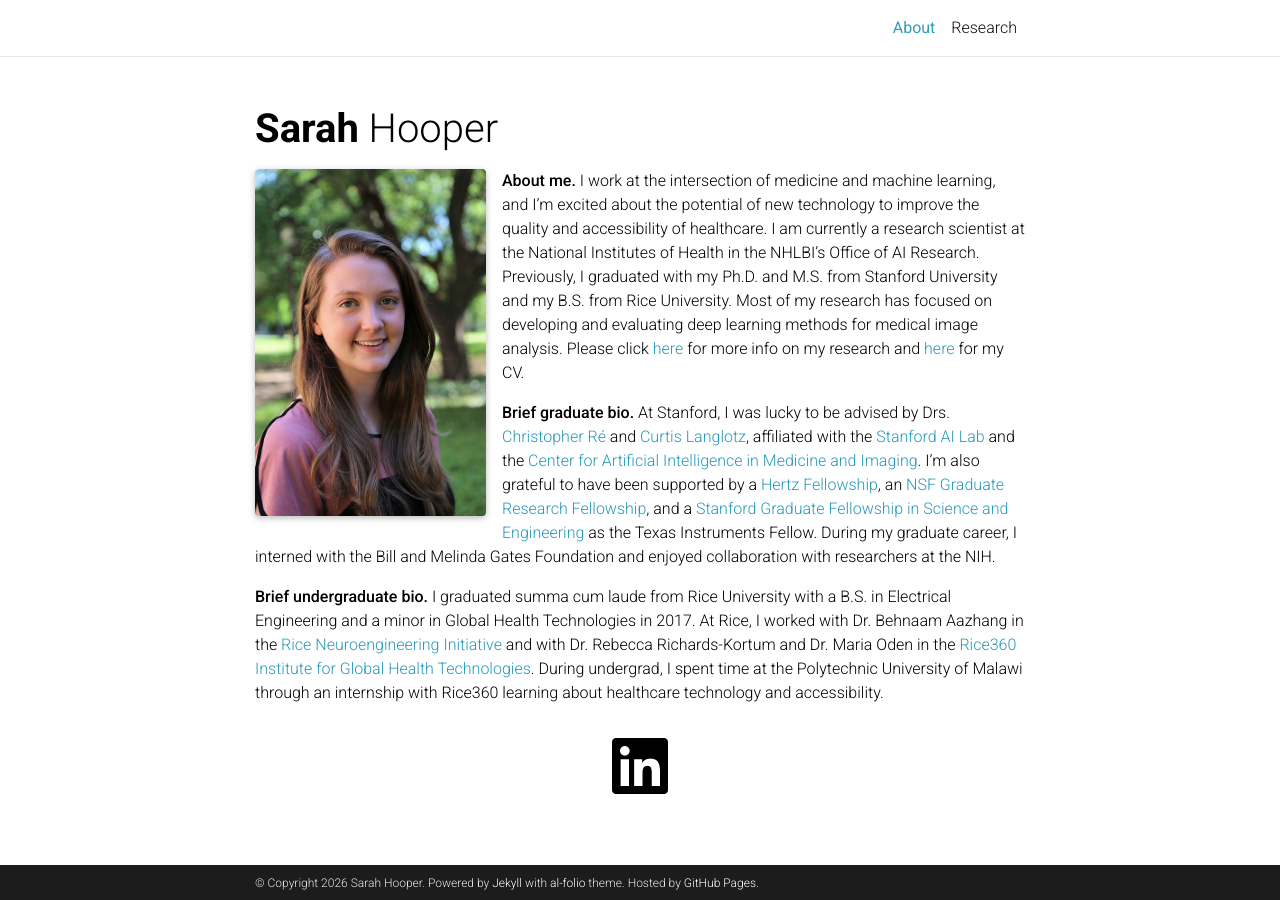
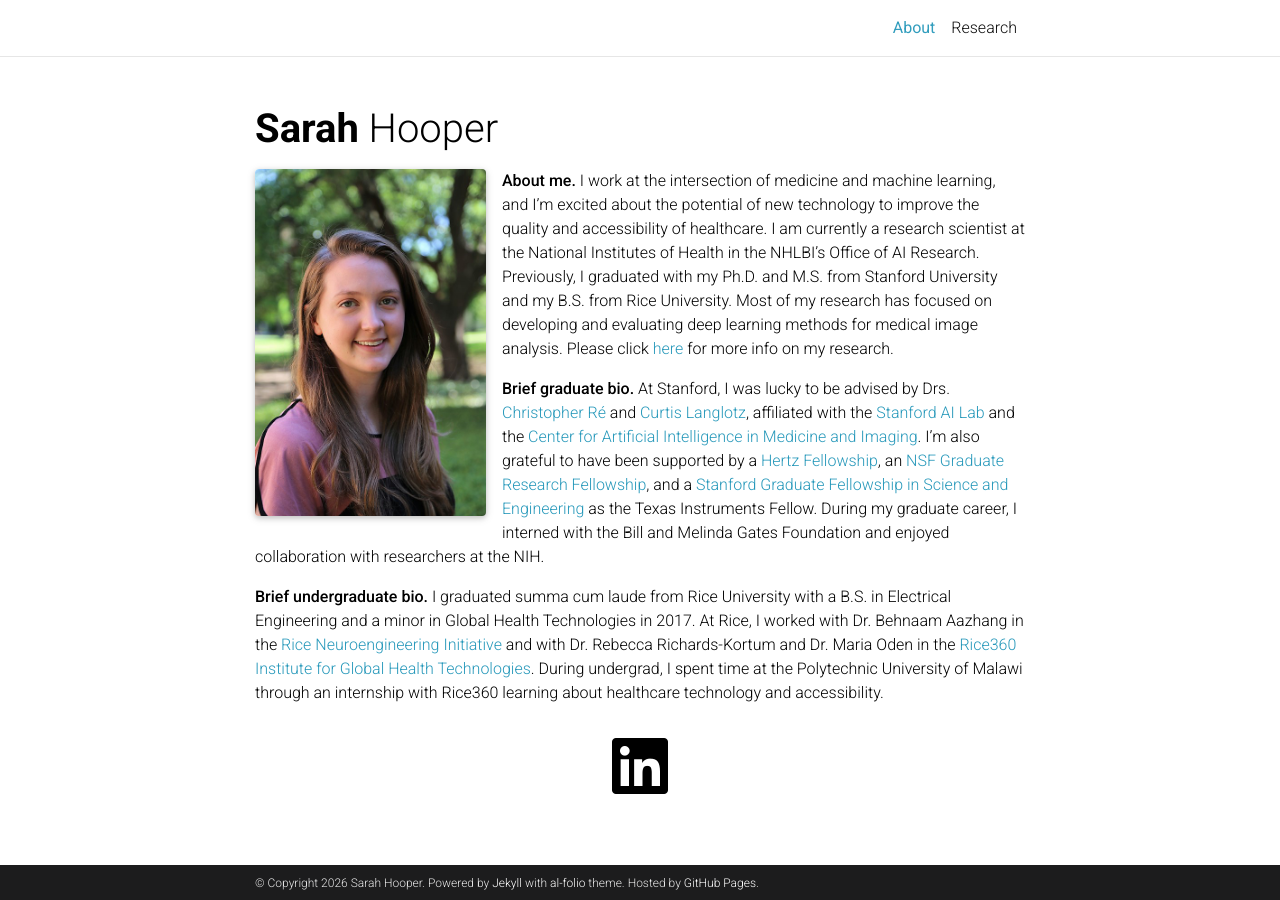
Before and after one commit to sarahmhooper/sarahmhooper.github.io, a Jekyll site: the page built from _pages/about.md, in a window 1280 px wide. Built offline with Jekyll 4.4.1, drawn with Linux system fonts in a browser that asks for light colours; full-size pictures stand in for the smaller copies a plugin makes; comment, search, counter and statistics services are not loaded; a style sheet for code colours, icons or effects is not loaded.

Commit message:
Remove CV from about page

```diff
--- a/_pages/about.md
+++ b/_pages/about.md
@@ -18,7 +18,7 @@
 ---
 
 
-**About me.** I work at the intersection of medicine and machine learning, and I’m excited about the potential of new technology to improve the quality and accessibility of healthcare. I am currently a research scientist at the National Institutes of Health in the NHLBI's Office of AI Research. Previously, I graduated with my Ph.D. and M.S. from Stanford University and my B.S. from Rice University. Most of my research has focused on developing and evaluating deep learning methods for medical image analysis. Please click [here](/research/) for more info on my research and [here](/cv/) for my CV.
+**About me.** I work at the intersection of medicine and machine learning, and I’m excited about the potential of new technology to improve the quality and accessibility of healthcare. I am currently a research scientist at the National Institutes of Health in the NHLBI's Office of AI Research. Previously, I graduated with my Ph.D. and M.S. from Stanford University and my B.S. from Rice University. Most of my research has focused on developing and evaluating deep learning methods for medical image analysis. Please click [here](/research/) for more info on my research.
 
 **Brief graduate bio.** At Stanford, I was lucky to be advised by Drs. [Christopher Ré](https://cs.stanford.edu/~chrismre/) and [Curtis Langlotz](https://profiles.stanford.edu/curtis-langlotz), affiliated with the [Stanford AI Lab](https://ai.stanford.edu/) and the [Center for Artificial Intelligence in Medicine and Imaging](https://aimi.stanford.edu/). I'm also grateful to have been supported by a [Hertz Fellowship](https://www.hertzfoundation.org/the-fellowship/), an [NSF Graduate Research Fellowship](https://www.nsfgrfp.org/), and a [Stanford Graduate Fellowship in Science and Engineering](https://vpge.stanford.edu/fellowships-funding/sgf) as the Texas Instruments Fellow. During my graduate career, I interned with the Bill and Melinda Gates Foundation and enjoyed collaboration with researchers at the NIH.
 
```
